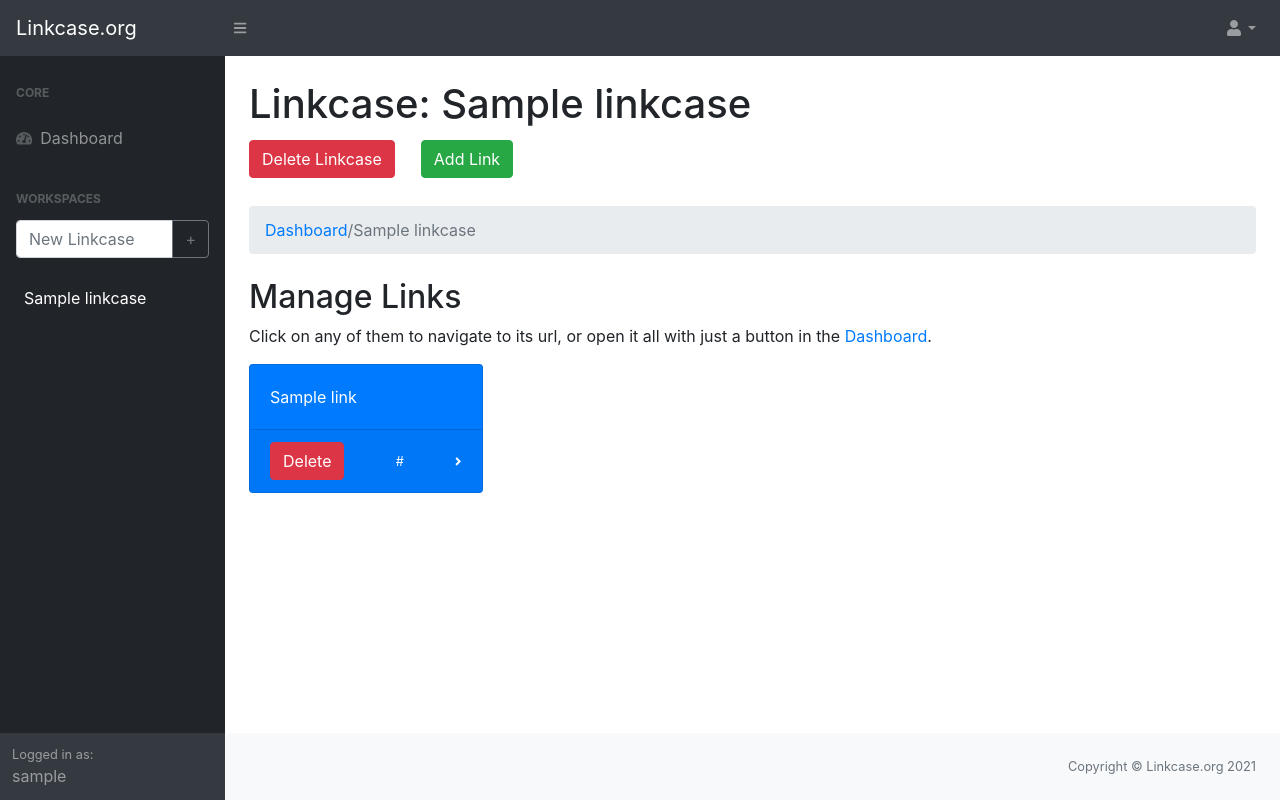
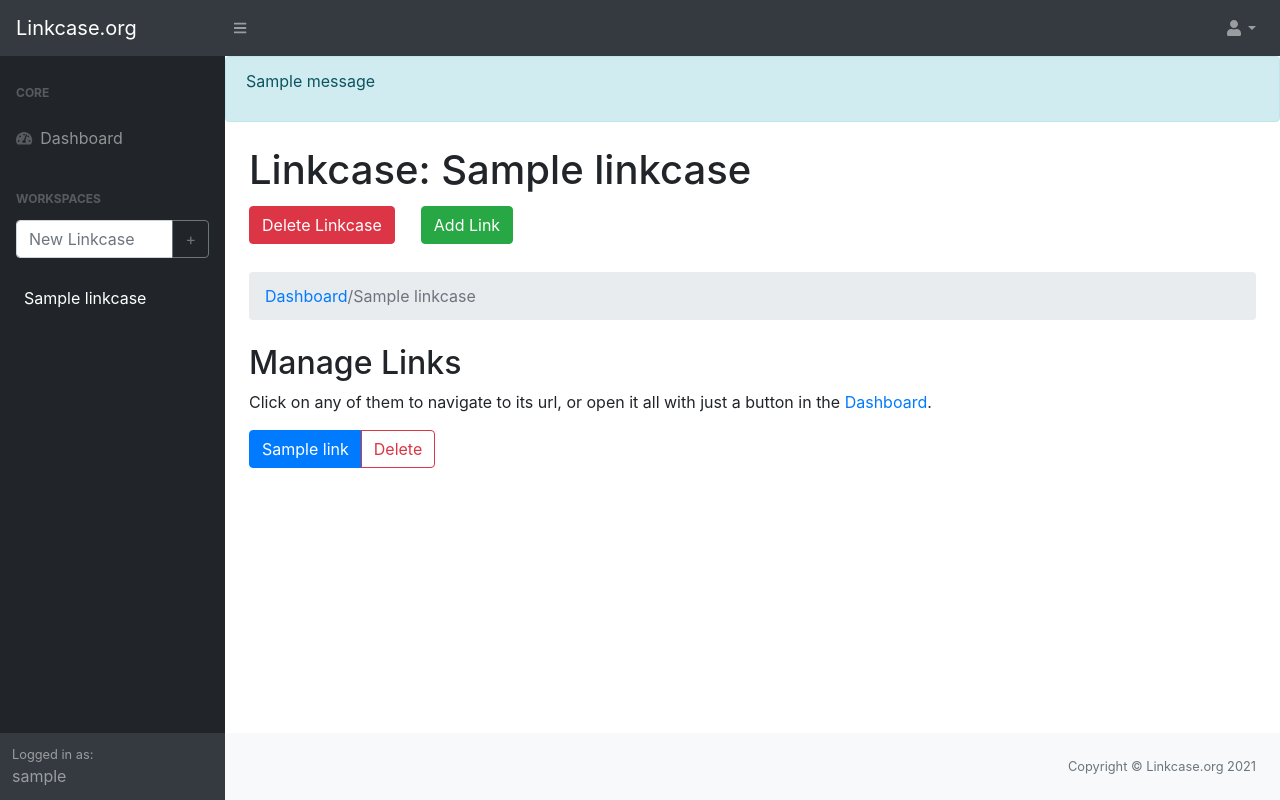
Before and after one commit to FARBEX97/linkcase-org, a Flask app: a page that uses linkcases/templates/logged_base.html in a window 1280 px wide. Run offline with Flask 2, Linux system fonts and the light colour scheme; a user stored in the database is signed in; tables that the repository leaves empty hold one stand-in row (values such as "Sample post"); one stand-in notice (Sample message) is shown; some libraries are stand-ins or nearby versions.

Commit message:
bug fixed

```diff
--- a/linkcases/routes.py
+++ b/linkcases/routes.py
@@ -10,21 +10,21 @@ from datetime import datetime
 
 @app.context_processor
 def inject_now():
-    return {'now': datetime.utcnow()}
+    now = datetime.utcnow()
+    linkcases = linkcase.get_all_linkcases(current_user)
+    return {'now': now, 'linkcases': linkcases}
 
 
 @app.route('/', methods=['GET', 'POST'])
 @login_required
 def index():
     linkcases = linkcase.get_all_linkcases(current_user)
-    links_urls = [lc.links for lc in linkcases]
     linkcase_form = NewLinkcaseForm()
     del_linkcase_form = DeleteLinkcaseForm()
     linkcases_list = []
     for lc in linkcases:
-        linkcase_dict = {'name': lc.name, 'links': [link for link in lc.links]}
+        linkcase_dict = {'name': lc.name.replace(' ', '_'), 'links': [link for link in lc.links]}
         linkcases_list.append(linkcase_dict)
-    linkcase_names = [lc.name for lc in linkcases]
 
     if request.method == 'POST':
         if linkcase_form.linkcase_name.data and linkcase_form.validate():
@@ -46,7 +46,43 @@ def index():
             flash('Link deleted successfully!')
             return redirect(url_for('index'))
 
-    return render_template('index.html', title='Dashboard', linkcases=linkcases, linkcase_form=linkcase_form, del_linkcase_form=del_linkcase_form, linkcases_list=linkcases_list)
+    return render_template('index.html', title='Dashboard', linkcase_form=linkcase_form, del_linkcase_form=del_linkcase_form, linkcases_list=linkcases_list)
+
+
+@app.route('/linkcase/<linkcase_name>/detail', methods=['GET', 'POST'])
+def linkcase_detail(linkcase_name):
+    linkcases = linkcase.get_all_linkcases(current_user)
+    linkcase_form = NewLinkcaseForm()
+    link_form = NewLinkForm()
+    del_linkcase_form = DeleteLinkcaseForm()
+
+    detailed_linkcase = [lc for lc in linkcases if lc.name == linkcase_name][0]
+    if request.method == 'POST':
+        if linkcase_form.linkcase_name.data and linkcase_form.validate():
+            linkcase.create_linkcase(name=linkcase_form.linkcase_name.data, user=current_user)
+            flash('Linkcase created successfully!')
+            return redirect(url_for('index'))
+
+        elif link_form.validate():
+            link.create_link(linkcase_name=detailed_linkcase.name, user=current_user, link_url=link_form.url.data, link_name=link_form.name.data)
+            flash('Link added successfully!')
+            return redirect(url_for('linkcase_detail', linkcase_name=linkcase_name))
+
+        elif request.form.get("delete_linkcase"):
+            linkcase.delete_linkcase(name=request.form['delete_linkcase'],user=current_user)
+            flash('Linkcase deleted successfully!')
+            return redirect(url_for('index'))
+
+        elif request.form.get("delete_link"):
+            def get_linkname_and_linkcasename_from_form(form_value):
+                form_values = form_value.split('::')
+                return form_values[0], form_values[1]
+            link_name, linkcase_name = get_linkname_and_linkcasename_from_form(request.form['delete_link'])
+            link.delete_link(link_name=link_name, parent_linkcase_name=linkcase_name, user=current_user)
+            flash('Link deleted successfully!')
+            return redirect(url_for('linkcase_detail', linkcase_name=linkcase_name))
+
+    return render_template('linkcase_detail.html', linkcase_form=linkcase_form, link_form=link_form, del_linkcase_form=del_linkcase_form, detailed_linkcase=detailed_linkcase)
 
 
 @app.route('/login', methods=['GET', 'POST'])
@@ -86,41 +122,3 @@ def register():
         flash('Congratulations, you are now a registered user!')
         return redirect(url_for('login'))
     return render_template('auth/register.html', title='Register', form=form)
-
-
-@app.route('/linkcase/<linkcase_name>/detail', methods=['GET', 'POST'])
-def linkcase_detail(linkcase_name):
-    linkcases = linkcase.get_all_linkcases(current_user)
-    links_urls = [lc.links for lc in linkcases]
-    linkcase_form = NewLinkcaseForm()
-    link_form = NewLinkForm()
-    del_linkcase_form = DeleteLinkcaseForm()
-    linkcase_names = [linkcase.name for linkcase in linkcases]
-
-    detailed_linkcase = [lc for lc in linkcases if lc.name == linkcase_name][0]
-    if request.method == 'POST':
-        if linkcase_form.linkcase_name.data and linkcase_form.validate():
-            linkcase.create_linkcase(name=linkcase_form.linkcase_name.data, user=current_user)
-            flash('Linkcase created successfully!')
-            return redirect(url_for('index'))
-
-        elif link_form.validate():
-            link.create_link(linkcase_name=detailed_linkcase.name, user=current_user, link_url=link_form.url.data, link_name=link_form.name.data)
-            flash('Link added successfully!')
-            return redirect(url_for('linkcase_detail', linkcase_name=linkcase_name))
-
-        elif request.form.get("delete_linkcase"):
-            linkcase.delete_linkcase(name=request.form['delete_linkcase'],user=current_user)
-            flash('Linkcase deleted successfully!')
-            return redirect(url_for('index'))
-
-        elif request.form.get("delete_link"):
-            def get_linkname_and_linkcasename_from_form(form_value):
-                form_values = form_value.split('::')
-                return form_values[0], form_values[1]
-            link_name, linkcase_name = get_linkname_and_linkcasename_from_form(request.form['delete_link'])
-            link.delete_link(link_name=link_name, parent_linkcase_name=linkcase_name, user=current_user)
-            flash('Link deleted successfully!')
-            return redirect(url_for('linkcase_detail', linkcase_name=linkcase_name))
-
-    return render_template('linkcase_detail.html', linkcases=linkcases, linkcase_form=linkcase_form, link_form=link_form, del_linkcase_form=del_linkcase_form, detailed_linkcase=detailed_linkcase)
--- a/linkcases/templates/linkcase_detail.html
+++ b/linkcases/templates/linkcase_detail.html
@@ -53,18 +53,12 @@
     <div class="row">
         {% for link in detailed_linkcase.links %}
         <div class="col-xl-3 col-md-6">
-            <div class="card bg-primary text-white mb-4">
-                <div class="card-body">{{ link.name }}</div>
-                <div class="card-footer d-flex align-items-center justify-content-between">
-                    <form method="post" action=""><button type="submit" name="delete_link" value="{{link.name}}::{{detailed_linkcase.name}}" class="btn btn-danger">Delete</button></form>
-                    {% if link.url|length > 35 %}
-                    <a class="small text-white" href="{{ link.url }}" target="_blank">{{ link.url[:31] }}...</a>
-                    {% else %}
-                    <a class="small text-white" href="{{ link.url }}" target="_blank">{{ link.url }}</a>
-                    {% endif %}
-                    <div class="small text-white"><i class="fas fa-angle-right"></i></div>
+            <form method="post" action="">
+                <div class="btn-group" role="group">
+                    <a href="{{ link.url }}" target="_blank" class="btn btn-primary">{{ link.name }}</a>
+                    <button type="submit" name="delete_link" value="{{link.name}}::{{detailed_linkcase.name}}" class="btn btn-outline-danger">Delete</button>
                 </div>
-            </div>
+            </form>
         </div>
         {% endfor %}
     </div>
--- a/linkcases/templates/logged_base.html
+++ b/linkcases/templates/logged_base.html
@@ -39,6 +39,15 @@
     </div>
     <div id="layoutSidenav_content">
         <main>
+            {% with messages = get_flashed_messages() %}
+                {% if messages %}
+                    <div class="alert alert-info">
+                            {% for message in messages %}
+                                <p>{{ message }}</p>
+                            {% endfor %}
+                    </div>
+                {% endif %}
+            {% endwith %}
             {% block detail %}
             {% endblock %}
         </main>
```
Also changed, not shown: linkcases/templates/index.html (+3 -5 lines), linkcaseorg.db.
